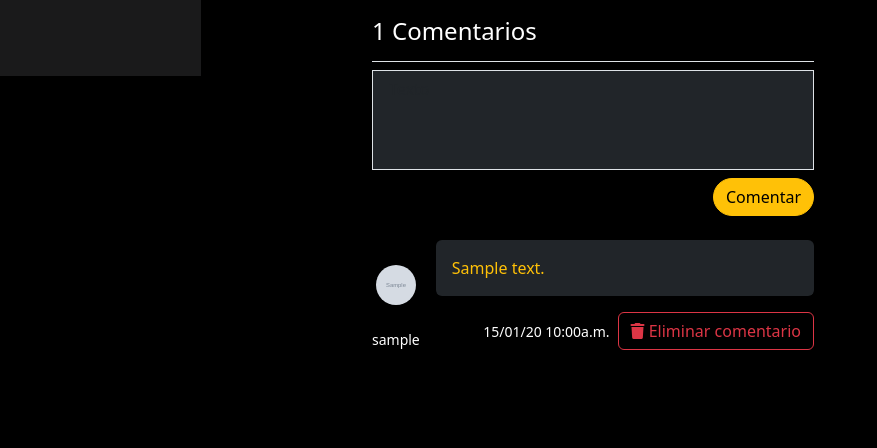
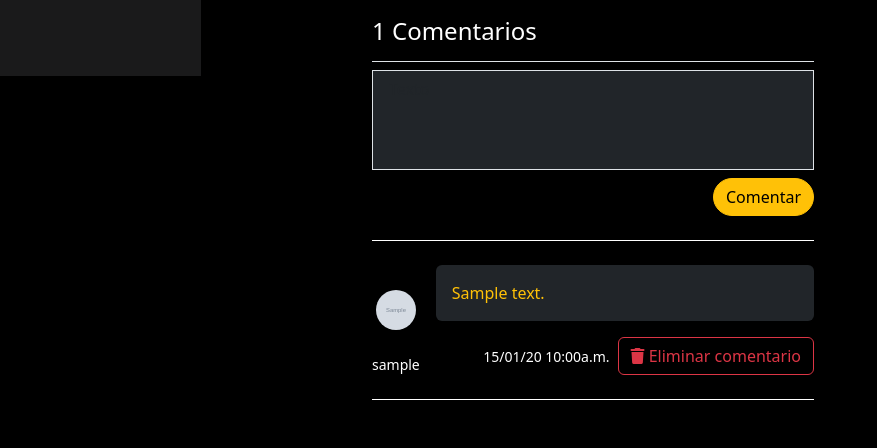
Before and after one commit to jcandiap/django-blog, a Django app: page /post?id=00000000-0000-0000-0000-000000000001 in a window 1280 px wide. Shown: the part 724-1172 px from the top of the page, without its empty margins (0-877 px from the left). Before the commit the page ends 1074 px from the top, so only its background shows below. Run offline with Django 4.2, Linux system fonts and the light colour scheme; a user stored in the database is signed in; tables that the repository leaves empty hold one stand-in row (values such as "Sample post"); grey boxes marked "Sample" are stand-in pictures; some libraries are stand-ins or nearby versions.

Commit message:
se agrega borde para listado de comentarios

```diff
--- a/apps/blog/templates/blog/post_detail.html
+++ b/apps/blog/templates/blog/post_detail.html
@@ -48,7 +48,7 @@
     </section>
     <section class="mt-4 text-white" style="padding-left: 30%;">
         {% for comment in comments %}
-            <div class="d-flex w-50">
+            <div class="d-flex w-50 border border-white py-4 border-start-0 border-end-0">
                 <div class="d-flex flex-column me-3">
                     <img src="{{ comment.author.avatar.url }}" alt="Avatar" class="mx-auto my-auto rounded-circle" style="height: 40px; width: 40px;" />
                     <small class="text-white">{{ comment.author.username }}</small>
```
